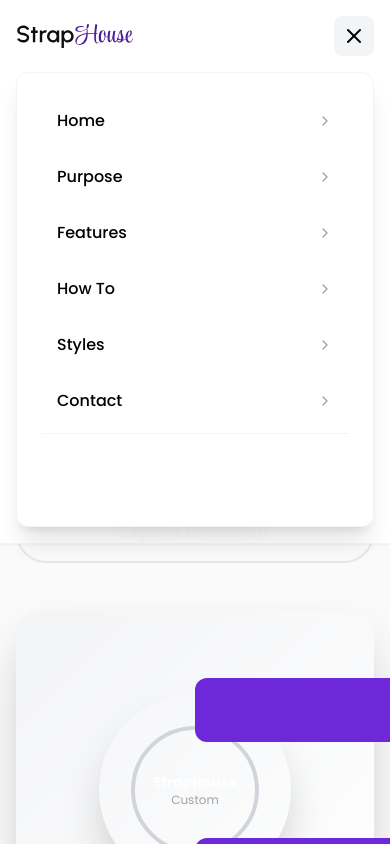
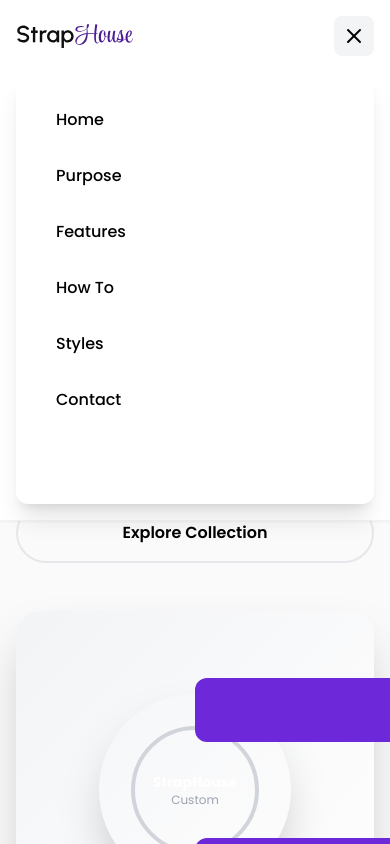
Before and after one commit to Ayushsharma1908/straphouse, a React (Vite) app: page / in a window 390 px wide. Both pictures are taken after a click on the button 354 px from the left and 36 px from the top of the page. Shown: the top 844 px of the page. Built offline with nearby package versions, Linux system fonts and the light colour scheme.

Commit message:
updated header

```diff
--- a/src/pages/Header.jsx
+++ b/src/pages/Header.jsx
@@ -16,16 +16,12 @@ const Header = () => {
     { label: "Contact", href: "#contact" },
   ];
 
-  // Animation variants
   const headerVariants = {
     hidden: { y: -100, opacity: 0 },
     visible: {
       y: 0,
       opacity: 1,
-      transition: {
-        duration: 0.6,
-        ease: "easeOut",
-      },
+      transition: { duration: 0.6, ease: "easeOut" },
     },
   };
 
@@ -41,117 +37,41 @@ const Header = () => {
         delay: 0.1,
       },
     },
-    hover: {
-      scale: 1.05,
-      transition: {
-        duration: 0.3,
-      },
-    },
+    hover: { scale: 1.05 },
   };
 
   const menuVariants = {
     hidden: { opacity: 0, y: -20, scale: 0.95 },
-    visible: {
-      opacity: 1,
-      y: 0,
-      scale: 1,
-      transition: {
-        duration: 0.4,
-        ease: "easeOut",
-      },
-    },
-    exit: {
-      opacity: 0,
-      y: -20,
-      scale: 0.95,
-      transition: {
-        duration: 0.3,
-        ease: "easeIn",
-      },
-    },
+    visible: { opacity: 1, y: 0, scale: 1 },
+    exit: { opacity: 0, y: -20, scale: 0.95 },
   };
 
   const navItemVariants = {
     hidden: { opacity: 0, x: -20 },
-    visible: {
-      opacity: 1,
-      x: 0,
-      transition: {
-        duration: 0.3,
-        ease: "easeOut",
-      },
-    },
-    hover: {
-      x: 5,
-      color: "#6D28D9",
-      transition: {
-        duration: 0.2,
-      },
-    },
+    visible: { opacity: 1, x: 0 },
+    hover: { x: 5, color: "#6D28D9" },
   };
 
   const mobileNavItemVariants = {
     hidden: { opacity: 0, x: -20 },
-    visible: {
-      opacity: 1,
-      x: 0,
-      transition: {
-        duration: 0.3,
-        ease: "easeOut",
-      },
-    },
+    visible: { opacity: 1, x: 0 },
     hover: {
       x: 10,
       backgroundColor: "rgba(167, 139, 250, 0.1)",
-      transition: {
-        duration: 0.2,
-      },
     },
   };
 
   const buttonVariants = {
     hidden: { opacity: 0, scale: 0.9 },
-    visible: {
-      opacity: 1,
-      scale: 1,
-      transition: {
-        duration: 0.5,
-        delay: 0.2,
-      },
-    },
+    visible: { opacity: 1, scale: 1 },
     hover: {
       scale: 1.05,
       backgroundColor: "#6D28D9",
       boxShadow: "0 10px 25px rgba(109, 40, 217, 0.2)",
-      transition: {
-        duration: 0.3,
-        ease: "easeInOut",
     },
-    },
-    tap: {
-      scale: 0.95,
-    },
+    tap: { scale: 0.95 },
   };
 
-  const menuButtonVariants = {
-    hidden: { opacity: 0 },
-    visible: {
-      opacity: 1,
-      transition: {
-        duration: 0.3,
-        delay: 0.1,
-      },
-    },
-    hover: {
-      scale: 1.1,
-      backgroundColor: "rgba(167, 139, 250, 0.1)",
-      transition: {
-        duration: 0.2,
-      },
-    },
-  };
-
-  // Handle smooth scroll for mobile menu
   const handleNavClick = (href) => {
     setIsMenuOpen(false);
     const element = document.querySelector(href);
@@ -167,13 +87,14 @@ const Header = () => {
 
   return (
     <motion.header
-      className="fixed top-0 w-full bg-white/95 backdrop-blur-md z-50 py-4 md:py-5 shadow-sm border-b border-gray-100"
+      className="fixed top-0 w-full bg-white/95 backdrop-blur-md z-50 py-4 lg:py-5 shadow-sm border-b border-gray-100"
       variants={headerVariants}
       initial="hidden"
       animate="visible"
     >
-      <div className="container mx-auto px-4 md:px-6">
+      <div className="container mx-auto px-4 lg:px-6">
         <div className="flex justify-between items-center">
+
           {/* Logo */}
           <motion.a
             href="#home"
@@ -182,214 +103,117 @@ const Header = () => {
             initial="hidden"
             animate="visible"
             whileHover="hover"
-            whileTap={{ scale: 0.98 }}
             onClick={(e) => {
               e.preventDefault();
               window.scrollTo({ top: 0, behavior: "smooth" });
             }}
           >
-            <img
-              src={Logo}
-              alt="StrapHouse - Custom Premium Watch Straps"
-              className="h-10 md:h-12 w-auto"
-            />
-            <motion.span
-              className="hidden md:inline-block text-xs font-semibold text-strap-violet bg-strap-violet/10 px-3 py-1 rounded-full"
-              initial={{ opacity: 0, scale: 0.8 }}
-              animate={{ opacity: 1, scale: 1 }}
-              transition={{ delay: 0.5 }}
-            >
+            <img src={Logo} alt="StrapHouse" className="h-10 lg:h-12" />
+            <span className="hidden lg:inline-block text-xs font-semibold text-strap-violet bg-strap-violet/10 px-3 py-1 rounded-full">
               PREMIUM
-            </motion.span>
+            </span>
           </motion.a>
 
-          {/* Desktop Navigation */}
-          <nav className="hidden md:block">
+          {/* Desktop Navigation (lg+) */}
+          <nav className="hidden lg:block">
             <ul className="flex items-center space-x-1">
-              {navItems.map((item, index) => (
+              {navItems.map((item) => (
                 <motion.li
                   key={item.label}
                   className="relative"
                   variants={navItemVariants}
-                  initial="hidden"
-                  animate="visible"
                   whileHover="hover"
-                  custom={index}
                   onMouseEnter={() => setHoveredItem(item.label)}
                   onMouseLeave={() => setHoveredItem(null)}
                 >
                   <a
                     href={item.href}
-                    className="px-4 py-2 text-strap-black font-medium hover:text-strap-violet transition-colors relative block"
+                    className="px-4 py-2 font-medium text-strap-black hover:text-strap-violet"
                     onClick={(e) => {
                       e.preventDefault();
-                      const element = document.querySelector(item.href);
-                      if (element) {
-                        window.scrollTo({
-                          top: element.offsetTop - 80,
-                          behavior: "smooth",
-                        });
-                      }
+                      handleNavClick(item.href);
                     }}
                   >
                     {item.label}
-                    {/* Animated underline */}
                     <motion.div
-                      className="absolute bottom-0 left-0 w-full h-0.5 bg-gradient-to-r from-strap-violet to-strap-light-violet"
+                      className="absolute bottom-0 left-0 w-full h-0.5 bg-strap-violet"
                       initial={{ scaleX: 0 }}
-                      animate={{
-                        scaleX: hoveredItem === item.label ? 1 : 0,
-                      }}
-                      transition={{ duration: 0.2 }}
+                      animate={{ scaleX: hoveredItem === item.label ? 1 : 0 }}
                     />
                   </a>
                 </motion.li>
               ))}
-{/* added Cta button */}
-              {/* CTA Button */}
-              <motion.li
-                className="ml-4"
-                variants={buttonVariants}
-                initial="hidden"
-                animate="visible"
-                whileHover="hover"
-                whileTap="tap"
-              >
+
+              <motion.li className="ml-4" variants={buttonVariants}>
                 <a
                   href="#how-to"
-                  className="px-6 py-2.5 bg-strap-black text-white font-semibold rounded-full hover:bg-strap-violet transition-all flex items-center gap-2 group"
+                  className="px-6 py-2.5 bg-strap-black text-white rounded-full flex items-center gap-2"
                   onClick={(e) => {
                     e.preventDefault();
-                    const element = document.querySelector("#how-to");
-                    if (element) {
-                      window.scrollTo({
-                        top: element.offsetTop - 80,
-                        behavior: "smooth",
-                      });
-                    }
+                    handleNavClick("#how-to");
                   }}
                 >
                   Design Now
-                  <ChevronRight className="w-4 h-4 group-hover:translate-x-1 transition-transform" />
+                  <ChevronRight className="w-4 h-4" />
                 </a>
               </motion.li>
             </ul>
           </nav>
 
-          {/* Mobile Menu Button */}
-          <motion.button
-            className="md:hidden p-2 rounded-lg bg-gray-100 hover:bg-gray-200 transition-colors"
+          {/* Hamburger (Mobile + Tablet) */}
+          <button
+            className="lg:hidden p-2 rounded-lg bg-gray-100"
             onClick={() => setIsMenuOpen(!isMenuOpen)}
-            variants={menuButtonVariants}
-            initial="hidden"
-            animate="visible"
-            whileHover="hover"
-            whileTap={{ scale: 0.9 }}
           >
-            <AnimatePresence mode="wait">
-              {isMenuOpen ? (
-                <motion.div
-                  key="close"
-                  initial={{ rotate: -90, opacity: 0 }}
-                  animate={{ rotate: 0, opacity: 1 }}
-                  exit={{ rotate: 90, opacity: 0 }}
-                  transition={{ duration: 0.2 }}
-                >
-                  <X className="w-6 h-6 text-strap-black" />
-                </motion.div>
-              ) : (
-                <motion.div
-                  key="menu"
-                  initial={{ rotate: 90, opacity: 0 }}
-                  animate={{ rotate: 0, opacity: 1 }}
-                  exit={{ rotate: -90, opacity: 0 }}
-                  transition={{ duration: 0.2 }}
-                >
-                  <Menu className="w-6 h-6 text-strap-black" />
-                </motion.div>
-              )}
-            </AnimatePresence>
-          </motion.button>
+            {isMenuOpen ? <X /> : <Menu />}
+          </button>
         </div>
 
-        {/* Mobile Menu */}
+        {/* Mobile / Tablet Menu */}
         <AnimatePresence>
           {isMenuOpen && (
             <motion.nav
-              className="md:hidden mt-4"
+              className="lg:hidden mt-4"
               variants={menuVariants}
               initial="hidden"
               animate="visible"
               exit="exit"
             >
-              <motion.ul
-                className="space-y-2 bg-white rounded-xl shadow-xl p-6 border border-gray-100"
-                initial={{ opacity: 0 }}
-                animate={{ opacity: 1 }}
-                transition={{ staggerChildren: 0.1 }}
-              >
-                {navItems.map((item, index) => (
+              <ul className="space-y-2 bg-white rounded-xl shadow-xl p-6">
+                {navItems.map((item) => (
                   <motion.li
                     key={item.label}
                     variants={mobileNavItemVariants}
-                    custom={index}
                     whileHover="hover"
                   >
                     <a
                       href={item.href}
-                      className="block py-3 px-4 text-strap-black font-medium hover:text-strap-violet rounded-lg transition-colors"
+                      className="block py-3 px-4 font-medium"
                       onClick={(e) => {
                         e.preventDefault();
                         handleNavClick(item.href);
                       }}
                     >
-                      <div className="flex items-center justify-between">
                       {item.label}
-                        <ChevronRight className="w-4 h-4 text-gray-400" />
-                      </div>
                     </a>
                   </motion.li>
                 ))}
 
-                <motion.div
-                  className="pt-4 border-t border-gray-100"
-                  initial={{ opacity: 0 }}
-                  animate={{ opacity: 1 }}
-                  transition={{ delay: 0.3 }}
-                >
-                  <motion.a
+                <a
                   href="#how-to"
-                    className="block w-full py-3.5 bg-strap-black text-white font-semibold text-center rounded-lg hover:bg-strap-violet transition-colors"
+                  className="block w-full py-3 bg-strap-black text-white text-center rounded-lg"
                   onClick={(e) => {
                     e.preventDefault();
                     handleNavClick("#how-to");
                   }}
-                    whileHover={{ scale: 1.02 }}
-                    whileTap={{ scale: 0.98 }}
                 >
                   Design Your Strap
-                  </motion.a>
-                </motion.div>
-              </motion.ul>
+                </a>
+              </ul>
             </motion.nav>
           )}
         </AnimatePresence>
       </div>
-
-      {/* Scrolling progress indicator */}
-      <motion.div
-        className="absolute bottom-0 left-0 h-0.5 bg-gradient-to-r from-strap-violet via-strap-light-violet to-strap-violet"
-        style={{ scaleX: 0 }}
-        animate={{
-          scaleX: [0, 1, 0],
-          x: ["0%", "100%", "0%"],
-        }}
-        transition={{
-          duration: 3,
-          repeat: Infinity,
-          ease: "easeInOut",
-        }}
-      />
     </motion.header>
   );
 };
```
Lines whose indentation alone changed are shown as unchanged.
